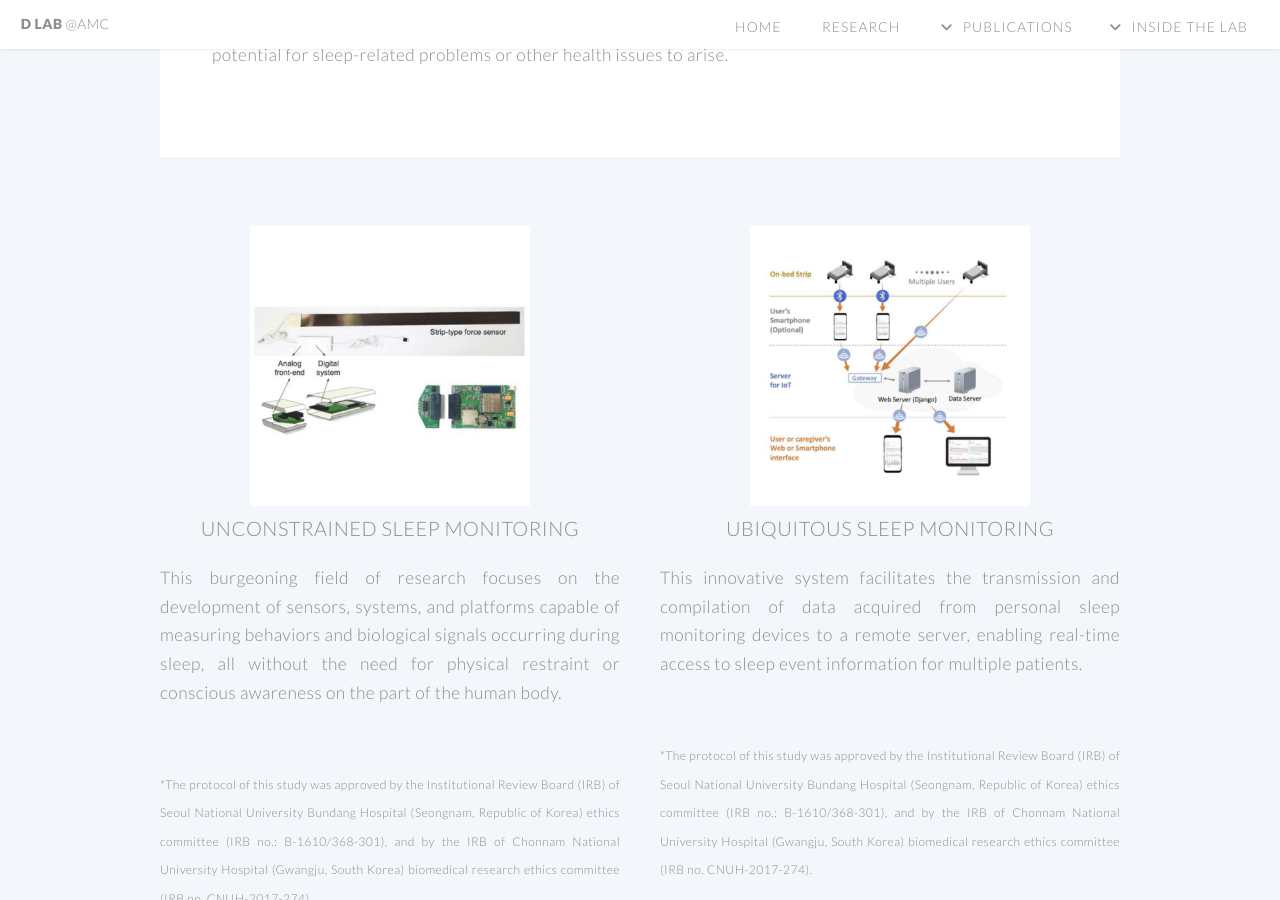
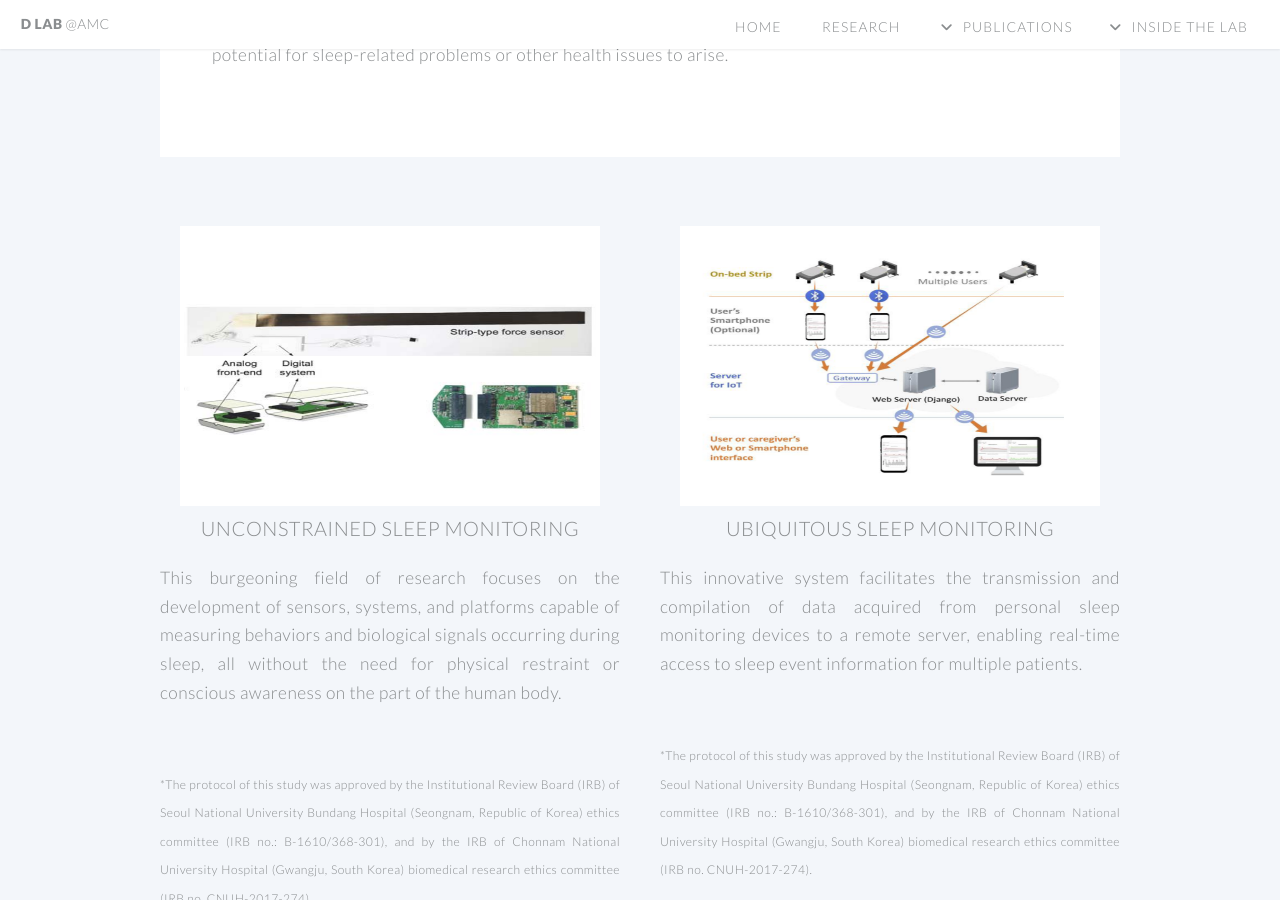
Before and after one commit to ydon1111/ydon1111.github.io, a Jekyll site: the page built from htmls/research/BIOMEDICAL SIGNAL MONITORING/Sleep Monitoring.html, in a window 1280 px wide and 900 px high, scrolled down 785 px. Built offline with Jekyll 4.4.1, drawn with Linux system fonts in a browser that asks for light colours; nearby versions of some CDN libraries.

Commit message:
이미지 크기 조절

```diff
--- a/htmls/research/BIOMEDICAL SIGNAL MONITORING/Sleep Monitoring.html
+++ b/htmls/research/BIOMEDICAL SIGNAL MONITORING/Sleep Monitoring.html
@@ -54,7 +54,7 @@ layout: default
 			<div class="6u">
 				<section>
 					<header>
-						<img src="/images/research/BIOMEDICAL SIGNAL MONITORING/3/unconstrainedSleepMonitoring.png" alt="" height="280px">
+						<img src="/images/research/BIOMEDICAL SIGNAL MONITORING/3/unconstrainedSleepMonitoring.png" alt="" height="280px" width="420px">
 						<h3>Unconstrained Sleep Monitoring
 
 						</h3>
@@ -97,7 +97,7 @@ layout: default
 			<div class="6u">
 				<section>
 					<header>
-						<img src="/images/research/BIOMEDICAL SIGNAL MONITORING/3/ubiquitousSleepMonitoring.png" alt="" height="280px">
+						<img src="/images/research/BIOMEDICAL SIGNAL MONITORING/3/ubiquitousSleepMonitoring.png" alt="" height="280px" width="420px">
 						<h3>Ubiquitous Sleep Monitoring
 
 						</h3>
@@ -129,7 +129,7 @@ layout: default
 			<div class="6u">
 				<section>
 					<header>
-						<img src="/images/research/BIOMEDICAL SIGNAL MONITORING/3/snoringDetection.png" alt="" height="280px">
+						<img src="/images/research/BIOMEDICAL SIGNAL MONITORING/3/snoringDetection.png" alt="" height="280px"width="420px">
 						<h3>Snoring Detection
 						</h3>
 					</header>
@@ -154,7 +154,7 @@ layout: default
 			<div class="6u">
 				<section>
 					<header>
-						<img src="/images/research/BIOMEDICAL SIGNAL MONITORING/3/actigraphyOnSleep.png" alt="" height="280px">
+						<img src="/images/research/BIOMEDICAL SIGNAL MONITORING/3/actigraphyOnSleep.png" alt="" height="280px" width="420px">
 						<h3>Actigraphy on Sleep
 
 
```
Also changed, not shown: images/pic01.jpg (deleted).
